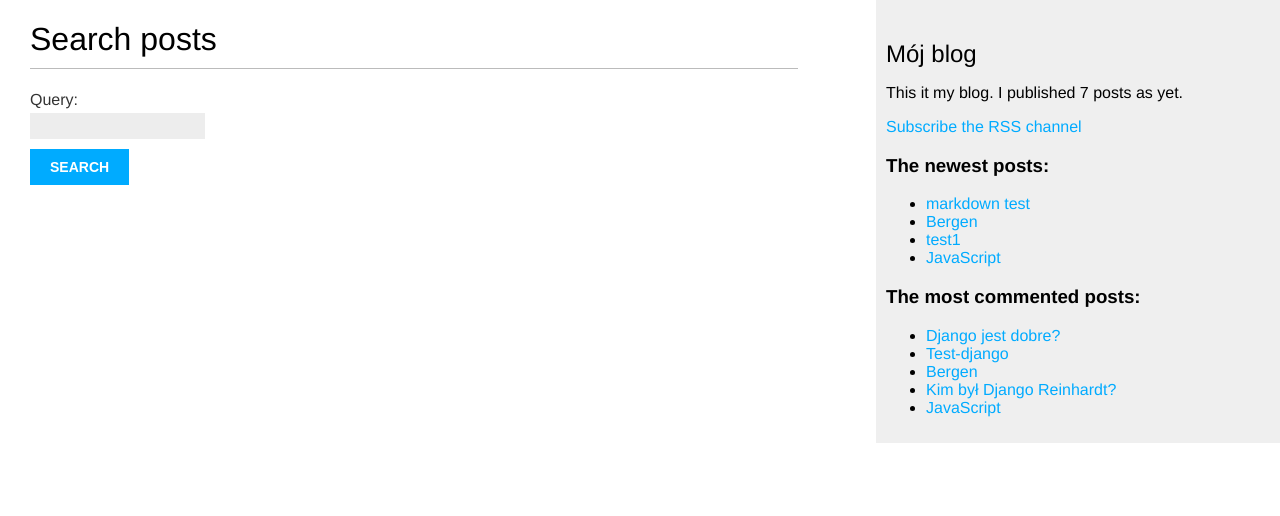
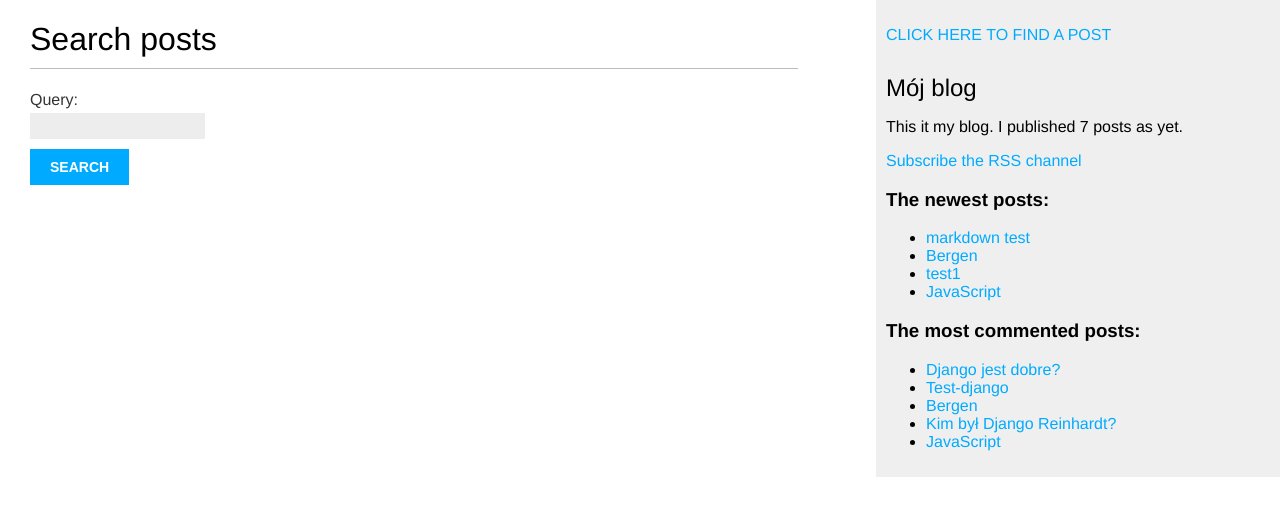
Before and after one commit to Haxxproxx202/Blog2022, a Django app: page /app_blog/search/ in a window 1280 px wide. Shown: the top 516 px of the page. Run offline with Django 4.2, Linux system fonts and the light colour scheme; data comes from the database, SQL or seed files in the repository; parts of the project's set-up code (start-up, migrations or seed data) failed here and were passed over.

Commit message:
Search button

```diff
--- a/app_blog/templates/app_blog/base.html
+++ b/app_blog/templates/app_blog/base.html
@@ -14,6 +14,7 @@
         {% endblock %}
     </div>
     <div id="sidebar">
+        <p><a href="{% url 'app_blog:post_search' %}">CLICK HERE TO FIND A POST</a></p>
         <h2>Mój blog</h2>
         <p>This it my blog. I published {% total_posts %} posts as yet.</p>
         <p>
```
